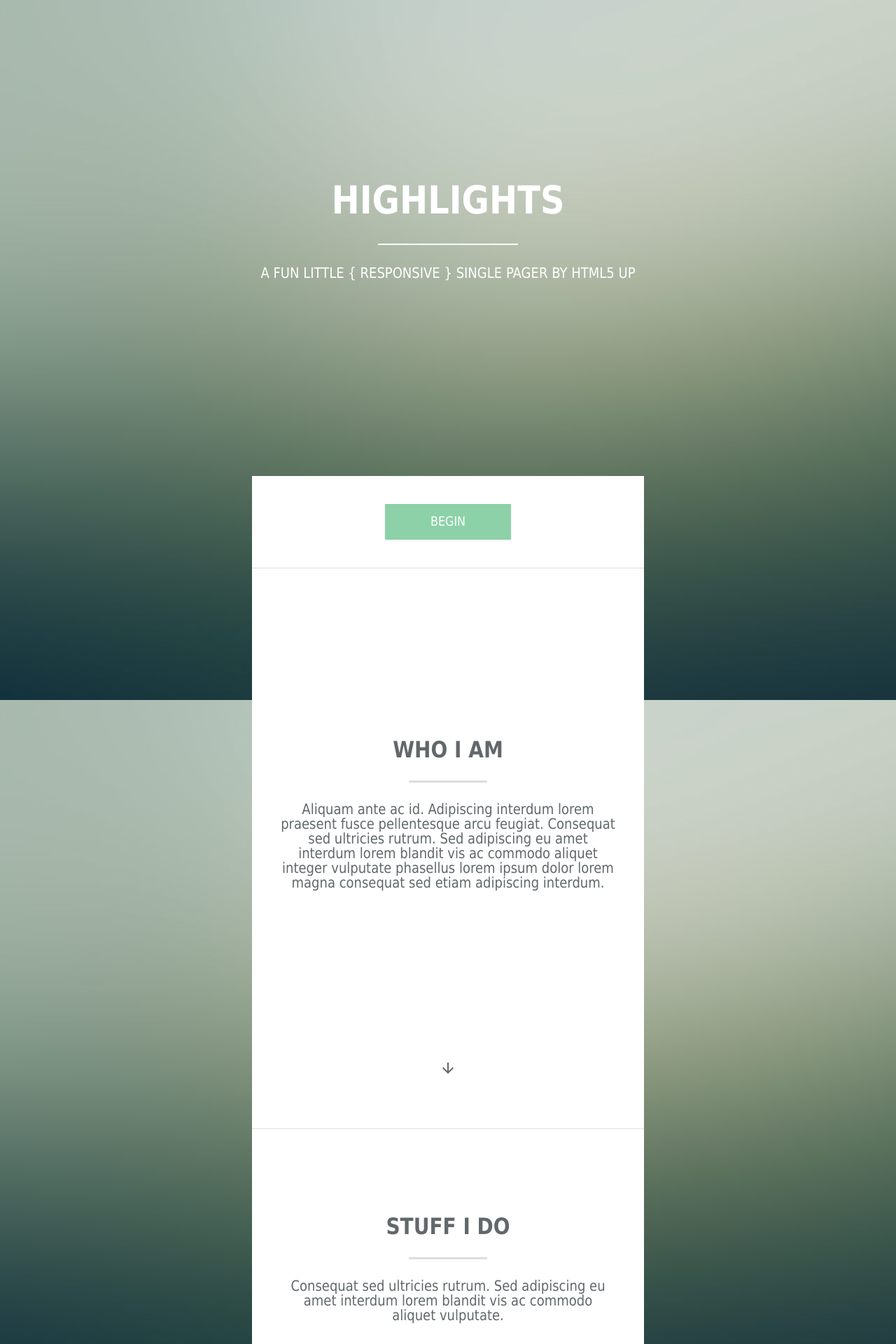
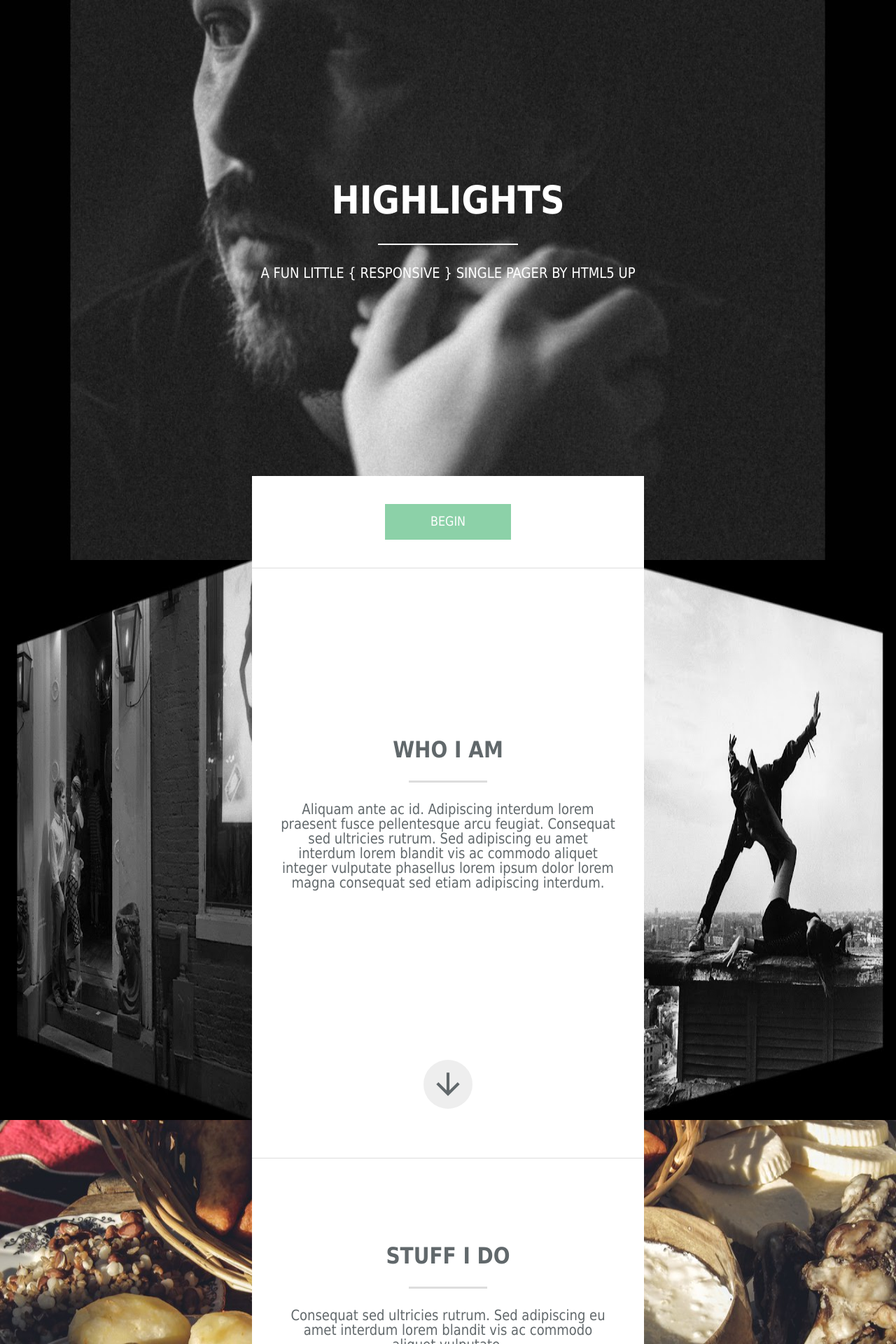
Before and after one commit to davitlaperishvili/Portfolio, a PHP site: page / in a window 1280 px wide. Shown: the top 1920 px of the page at 70% size. Run offline with PHP 8.4, Linux system fonts and the light colour scheme.

Commit message:
bg change

```diff
--- a/assets/css/style.css
+++ b/assets/css/style.css
@@ -27,11 +27,7 @@ body {
   -ms-flex-pack: center;
   justify-content: center;
   margin: 0 auto;
-  background-color: #313a3d;
-  background-attachment: fixed, fixed;
-  background-image: url(../../images/pic03.jpg), url(../../images/bg.jpg);
-  background-position: top left, center center;
-  background-size: auto, cover; }
+  background-color: #313a3d; }
 
 h2 {
   font-size: 1.75em;
@@ -75,6 +71,21 @@ header {
     margin: 30px 0;
     background-color: white;
     border: none; }
+
+.bg_images {
+  position: absolute;
+  right: 0;
+  left: 0;
+  top: 0;
+  height: 100%;
+  z-index: -2; }
+
+.img1, .img2, .img3, .img4, .img5, .img6, .img7 {
+  width: 100%;
+  height: 100%; }
+  .img1 img, .img2 img, .img3 img, .img4 img, .img5 img, .img6 img, .img7 img {
+    width: 100%;
+    height: 100vh; }
 
 .begin {
   padding: 16px 65px;
@@ -155,9 +166,14 @@ li {
 
 .scrollDown {
   margin: 110px 0 0 0; }
+  .scrollDown .scroll {
+    font-size: 50px;
+    background-color: rgba(144, 144, 144, 0.15);
+    padding: 10px;
+    border-radius: 50%; }
 
-.material-icons + .scroll {
-  font-size: 60px; }
+.scroll:hover {
+  background-color: rgba(144, 144, 144, 0.3); }
 
 .stuffIDo p {
   margin-bottom: 50px; }
--- a/assets/sass/style.scss
+++ b/assets/sass/style.scss
@@ -25,11 +25,8 @@ body{
     justify-content: center;
     margin: 0 auto;
     background-color: #313a3d;
-    background-attachment: fixed, fixed;
-    background-image:url(../../images/pic03.jpg), url(../../images/bg.jpg);
-    background-position: top left, center center;
 
-    background-size: auto, cover;
+
 
 }
 h2{
@@ -68,6 +65,48 @@ header{
         margin: 30px 0;
         background-color: white;
         border: none;
+    }
+}
+.bg_images{
+
+    position: absolute;
+    right: 0;
+    left: 0;
+    top: 0;
+    height: 100%;
+    z-index: -2;
+}
+// .img1{
+//     width: 100%;
+//     height: 100vh;
+//     background-image: url(../../images/pic1.jpg);
+//     background-repeat: no-repeat;
+//     background-size: 100vw 100vh;
+
+// }
+// .img2{
+//     width: 100%;
+//     height: 100vh;
+//     background-image: url(../../images/pic2.jpg);
+//     background-repeat: no-repeat;
+//     background-size: 100vw 100vh;
+
+// }
+// .img3{
+//     width: 100%;
+//     height: 100vh;
+//     background-image: url(../../images/pic3.jpg);
+//     background-repeat: no-repeat;
+//     background-size: 100vw 100vh;
+
+// }
+
+.img1, .img2, .img3, .img4, .img5, .img6, .img7{
+    width: 100%;
+    height:100%;
+    img{
+    width: 100%;
+    height: 100vh;
     }
 }
 .begin{
@@ -127,14 +166,23 @@ li{
 }
 .scrollDown{
     margin: 110px 0 0 0;
+    .scroll{
+        font-size: 50px;
+        background-color: rgba(144, 144, 144, 0.15);
+        padding: 10px;
+        border-radius: 50%;
+
+    }
 }
-.material-icons + .scroll{
-    font-size: 60px;
+.scroll:hover{
+    background-color: rgba(144, 144, 144, 0.3);
 }
+
 
 // ----------------STUF I DO----------------
 
 .stuffIDo{
+
     p{
         margin-bottom: 50px;
     }
--- a/index.html
+++ b/index.html
@@ -9,11 +9,22 @@
      <title>Document</title>
  </head>
  <body>
+     <div class="bg_images">
+         <div class="img1"><img src="images/pic1.jpg" alt=""></div>
+         <div class="img2"><img src="images/pic2.jpg" alt=""></div>
+         <div class="img3"><img src="images/pic3.jpg" alt=""></div>
+         <div class="img4"><img src="images/pic4.jpg" alt=""></div>
+         <div class="img5"><img src="images/pic5.jpg" alt=""></div>
+
+         <div class="img7"><img src="images/pic7.jpg" alt=""></div>
+         <div class="img6"><img src="images/pic6.jpg" alt=""></div>
+     </div>
      <header>
          <h1>HIGHLIGHTS</h1>
          <hr>
          <p>A FUN LITTLE { RESPONSIVE } SINGLE PAGER BY HTML5 UP</p>
      </header>
+
      <div class="main_content">
          <button class="begin">BEGIN</button>
          <hr class="border_hr">
@@ -34,19 +45,19 @@
 
                      <div class="icons_container">
                      <div class="icons one">
-                        <i class="material-icons">cloud</i>
+                        <i class="material-icons">add_a_photo</i>
                         <p>lorem ipsum</p>
                      </div>
                      <div class="icons two">
-                        <i class="material-icons">cloud</i>
+                        <i class="material-icons">create</i>
                         <p>lorem ipsum</p>
                      </div>
                      <div class="icons tree ">
-                        <i class="material-icons">cloud</i>
+                        <i class="material-icons">code</i>
                         <p>lorem ipsum</p>
                      </div>
                      <div class="icons four">
-                        <i class="material-icons">cloud</i>
+                        <i class="material-icons">free_breakfast</i>
                         <p>lorem ipsum</p>
                      </div>
 
@@ -61,7 +72,7 @@
                 <hr class="hr">
                 <p>Aliquam ante ac id. Adipiscing interdum lorem praesent fusce pellentesque arcu feugiat. Consequat sed ultricies rutrum. Sed adipiscing eu amet interdum lorem blandit vis ac commodo aliquet integer vulputate phasellus lorem ipsum dolor lorem magna consequat sed etiam adipiscing interdum.</p>
                 </div>
-                <a href="" class="scrollDown"><i class="material-icons scroll">arrow_downward</i></a>
+                <a href="" class="scrollDown"><i class="material-icons  scroll">arrow_downward</i></a>
 
              </li>
              <li class="content_block getInTouch">
```
Also changed, not shown: images/arrow.png (added), images/bg.jpg (deleted), images/pic01.jpg (deleted), images/pic02.jpg (deleted), images/pic03.jpg (deleted), images/pic04.jpg (deleted), images/pic05.jpg (deleted), images/pic1.jpg (added), images/pic2.jpg (added), images/pic3.jpg (added), images/pic4.jpg (added), images/pic5.jpg (added), images/pic6.jpg (added), images/pic7.jpg (added).
